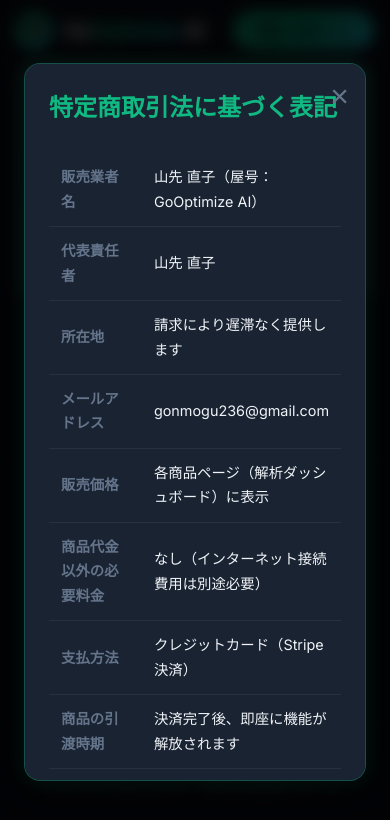
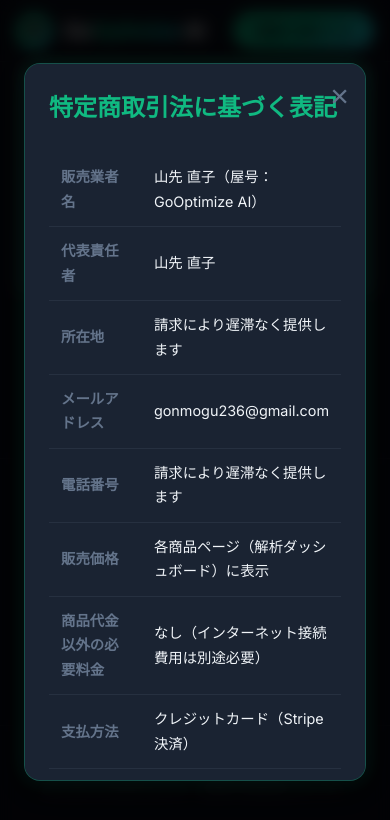
Before and after one commit to gonmogu236-hash/GoOptimize-AI, a React (Vite) app in the folder client/: page / in a window 390 px wide. Both pictures are taken after a click on the button "特定商取引法に基づく表記". Shown: the part 2417-3237 px from the top of the page. Built offline with nearby package versions, Linux system fonts and the light colour scheme; no server answers.

Commit message:
Compliance: Add phone number to legal disclosure

```diff
--- a/client/src/components/Landing.jsx
+++ b/client/src/components/Landing.jsx
@@ -124,6 +124,7 @@ export default function Landing({ onStart }) {
                                         <tr><th>代表責任者</th><td>山先 直子</td></tr>
                                         <tr><th>所在地</th><td>請求により遅滞なく提供します</td></tr>
                                         <tr><th>メールアドレス</th><td>gonmogu236@gmail.com</td></tr>
+                                        <tr><th>電話番号</th><td>請求により遅滞なく提供します</td></tr>
                                         <tr><th>販売価格</th><td>各商品ページ（解析ダッシュボード）に表示</td></tr>
                                         <tr><th>商品代金以外の必要料金</th><td>なし（インターネット接続費用は別途必要）</td></tr>
                                         <tr><th>支払方法</th><td>クレジットカード（Stripe決済）</td></tr>
```
